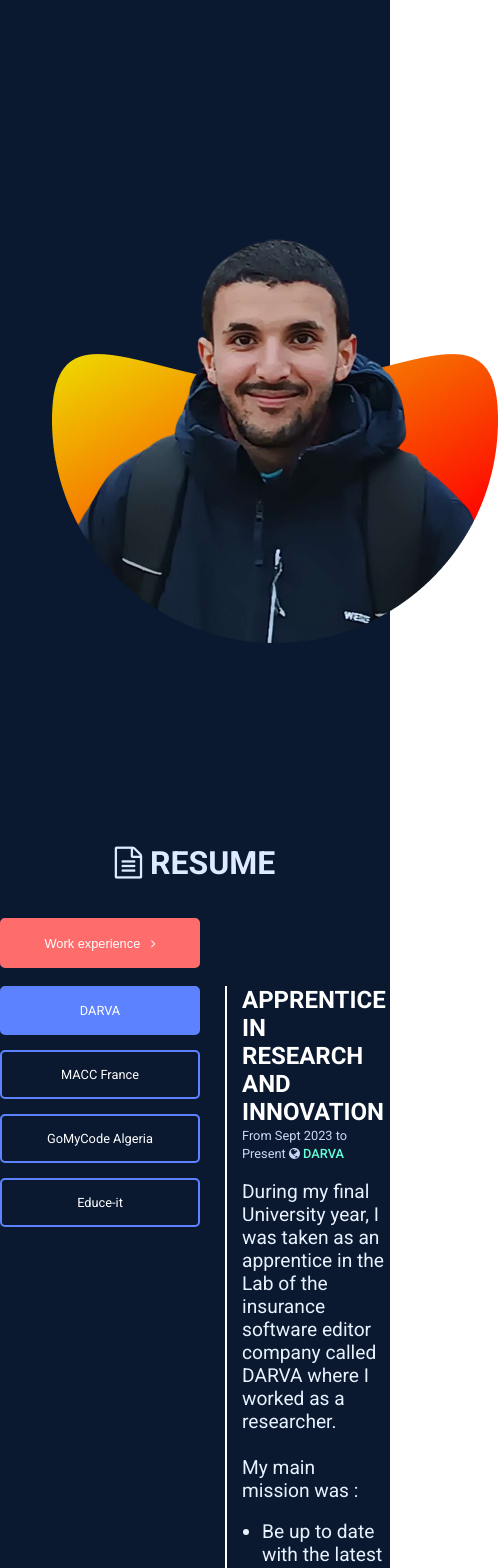
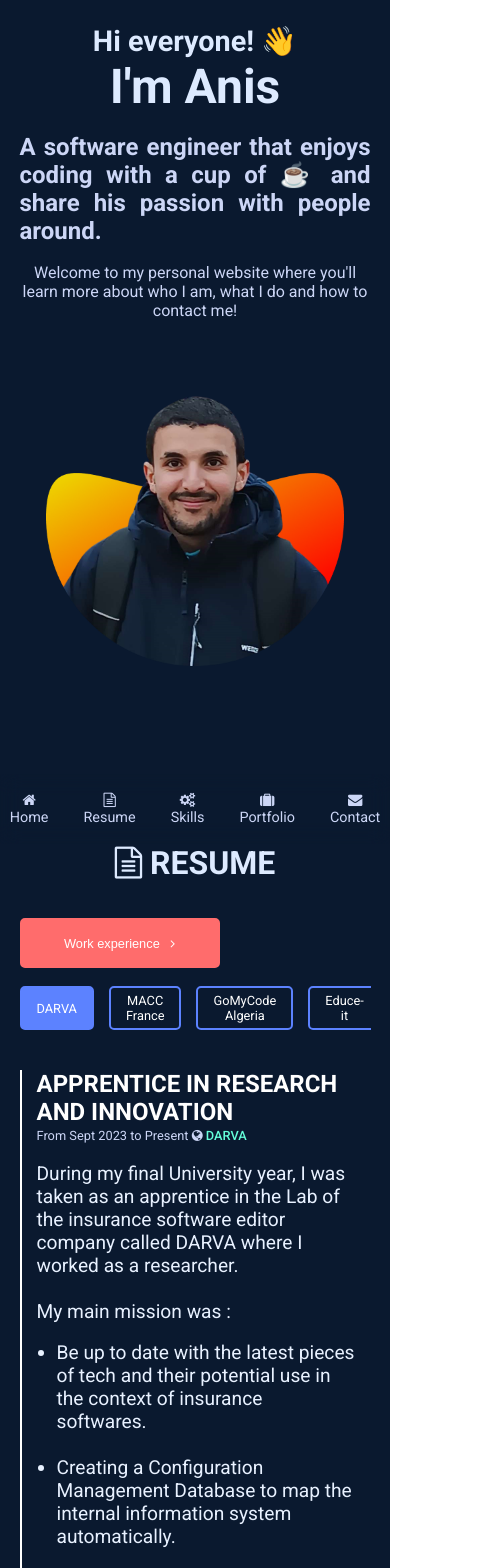
Before and after one commit to ZaPuncakeu/portfolio-v2, a React (Vite) app: page / in a window 390 px wide. Shown: the top 1568 px of the page, 498 px wide, since content can reach past the window. Built offline with nearby package versions, Linux system fonts and the light colour scheme; a web font is replaced by a local one.

Commit message:
added responsivity

```diff
--- a/src/components/Home/style.scss
+++ b/src/components/Home/style.scss
@@ -10,6 +10,54 @@
     div:last-child {
         img {
             object-fit: cover;
+        }
+    }
+
+    h2 {
+        font-family: var(--font-roboto);
+        font-size: clamp(1.5rem, 3vw, 5rem);
+    }
+
+    h1 {
+        font-family: var(--font-roboto);
+        font-size: clamp(2rem, 5vw, 5rem);
+    }
+
+    h3 {
+        font-family: var(--font-roboto);
+        font-size: clamp(1.5rem, 2.5vw, 3rem);
+    }
+
+    p {
+        font-family: var(--font-roboto);
+        font-size: clamp(1rem, 1.5vw, 2rem);
+    }
+
+    @media (max-width: 860px) {
+        width: 90%;
+        margin: auto;
+        flex-wrap: wrap;
+        text-align: center;
+
+        gap: 0px;
+        h2 {
+            font-size: 1.8rem;
+        }
+
+        h1 {
+            font-size: 3rem;
+        }
+
+        h3 {
+            text-align: justify;
+        }
+
+
+        div:last-child {
+            img {
+                width: 85%;
+                margin: 0 auto 150px auto;
+            }
         }
     }
 
@@ -30,26 +78,6 @@
         50% { transform: rotate(10.0deg) }
         60% { transform: rotate( 0.0deg) }  /* Reset for the last half to pause */
         100% { transform: rotate( 0.0deg) }
-    }
-
-    h2 {
-        font-family: var(--font-roboto);
-        font-size: clamp(1.5rem, 3vw, 5rem);
-    }
-
-    h1 {
-        font-family: var(--font-roboto);
-        font-size: clamp(2rem, 5vw, 5rem);
-    }
-
-    h3 {
-        font-family: var(--font-roboto);
-        font-size: clamp(1.5rem, 2.5vw, 3rem);
-    }
-
-    p {
-        font-family: var(--font-roboto);
-        font-size: clamp(1rem, 1.5vw, 2rem);
     }
 }
 
--- a/src/components/Navbar/index.tsx
+++ b/src/components/Navbar/index.tsx
@@ -2,6 +2,7 @@ import { useDispatch, useSelector } from 'react-redux';
 import { useLanguage } from '../../hooks/useLanguage';
 import { useWindowSize } from '../../hooks/useWindowSize';
 import './style-desktop.scss';
+import './style-mobile.scss';
 import { RootState } from '../../store';
 import { changeTheme } from '../../slices/themeSlice';
 
@@ -16,7 +17,7 @@ export default function Navbar(){
                 width > 860 ?
                     <DesktopNavbar text={text} theme={theme} />
                 :
-                    null
+                    <MobileNavbar text={text} theme={theme}/>
             }
         </>
     )
@@ -61,3 +62,25 @@ function DesktopNavbar({ text, theme }:any) {
         </nav>
     )
 }
+
+function MobileNavbar({ text, theme }:any) {
+
+    const dispatch = useDispatch();
+    return (
+        <nav id={`navbar-mobile`} className={`navbar-dark-mode`}>
+            <div className='nav-container'>
+                {
+                    text.Navbar['nav-items'].map((nav:any, index:number) => {
+                        return(
+                            <button key={`nav-item-${index}`}>
+                                <i className={nav.icon}></i>
+                                <br />
+                                {nav.text}
+                            </button>
+                        )
+                    })
+                }
+            </div>
+        </nav>
+    )
+}
--- a/src/components/Navbar/style-desktop.scss
+++ b/src/components/Navbar/style-desktop.scss
@@ -8,6 +8,7 @@
     padding: 0 15px;
     box-sizing: border-box;
     position: fixed;
+    z-index: 106;
     .nav-container {
         display: flex;
         gap: 35px;
--- a/src/components/Navbar/style-mobile.scss
+++ b/src/components/Navbar/style-mobile.scss
@@ -1,24 +1,25 @@
-#navbar {
+#navbar-mobile {
     width: 100%;
     height: 70px;
     display: flex;
-    justify-content: space-between;
+    justify-content: center;
     align-items: center;
-
+    backdrop-filter: blur(10px);
     padding: 0 15px;
     box-sizing: border-box;
-
+    position: fixed;
+    bottom: 0;
+    z-index: 106;
     .nav-container {
         display: flex;
         gap: 35px;
 
         &>button {
             font-size: 0.9rem;
-            transition: color 0.1s ease;
+            transition: color 0.15s ease;
             border: none;
             background: transparent;
             font-family: 'Roboto', sans-serif;
-
             &:hover {
                 cursor: pointer;
                 color: var(--navbar-hovered-color);
@@ -26,7 +27,18 @@
         }
     }
 
-
+    .options-nav {
+        display: flex;
+        gap: 25px;
+        align-items: center;
+        justify-content: flex-end;
+        .theme-button {
+            border: none;
+            border-radius: 50%;
+            width: 30px;
+            height: 30px;
+        }
+    }
 }
 
 .navbar-dark-mode {
@@ -35,8 +47,36 @@
             color: var(--dark-navbar-primary-color);
         }
     }
+
+    .theme-button {
+        color: var(--dark-navbar-primary-color);
+        transition: background-color 0.2s ease;
+        background-color: transparent;
+        &:hover {
+            cursor: pointer;
+            background-color: var(--dark-main-background-color-lighter);
+        }
+    }
 }
 
-.logo-nav {
+.navbar-light-mode {
+    .nav-container {
+        &>button {
+            color: var(--light-navbar-primary-color);
+        }
+    }
 
+    .theme-button {
+        color: var(--light-navbar-primary-color);
+        transition: background-color 0.2s ease;
+        background-color: transparent;
+        &:hover {
+            cursor: pointer;
+            background-color: var(--dark-main-background-color-lighter);
+        }
+    }
 }
+
+.logo-nav, .options-nav {
+    width: 200px;
+}
--- a/src/components/Portfolio/Card/style.scss
+++ b/src/components/Portfolio/Card/style.scss
@@ -6,6 +6,10 @@
     border-radius: 5px;
     transition: transform 0.2s ease;
     flex-shrink: 0;
+
+    @media (max-width: 860px) {
+        width: 100%;
+    }
 
     &:hover {
         /*transform: scale(1.1);*/
--- a/src/components/Portfolio/index.tsx
+++ b/src/components/Portfolio/index.tsx
@@ -7,6 +7,7 @@ import Slider from "react-slick";
 
 import "slick-carousel/slick/slick.css";
 import "slick-carousel/slick/slick-theme.css";
+import { useWindowSize } from '../../hooks/useWindowSize';
 
 const settings = {
     dots: false,
@@ -18,6 +19,8 @@ const settings = {
 
 export default function Portfolio() {
     const { text } = useLanguage();
+
+    const { width } = useWindowSize();
 
     return (
         <motion.div
@@ -44,7 +47,7 @@ export default function Portfolio() {
             </h1>
             <br /><br />
             <div className='slider-container'>
-                <Slider {...settings}>
+                <Slider arrows={width >= 860} {...settings}>
                     <Websites text={text} />
                     <MobileApps text={text} />
                 </Slider>
--- a/src/components/Resume/index.tsx
+++ b/src/components/Resume/index.tsx
@@ -2,6 +2,7 @@ import { useState } from 'react';
 import { useLanguage } from '../../hooks/useLanguage';
 import './style.scss';
 import { motion } from 'framer-motion';
+import { useWindowSize } from '../../hooks/useWindowSize';
 
 interface ExperienceType {
     year: 2022,
@@ -28,14 +29,21 @@ export default function Resume() {
     const { text } = useLanguage();
     const [selected, setSelected] = useState('work_experience');
     const [optionsOpened, setOptionsOpened] = useState(false);
+    const [careerOpened, setCareerOpened] = useState(false);
+    const { width } = useWindowSize();
 
     function toggleOptions() {
         setOptionsOpened(!optionsOpened);
     }
 
+    function toggleCarrerOpened() {
+        setCareerOpened(!careerOpened);
+    }
+
     function handleSelection(selection:string) {
         setOptionsOpened(false);
         setSelected(selection);
+        setCareerOpened(false);
     }
 
     return (
@@ -60,14 +68,21 @@ export default function Resume() {
             <h1><span className='fa fa-file-text-o'></span>&nbsp;{text.Resume.title}</h1>
             <br /><br />
             <div className='selection'>
-                <button className='selected' onClick={() => toggleOptions()}>
-                    {text.Resume[selected].title} &nbsp; <i className={`fa fa-angle-${optionsOpened ? 'left' : 'right'}`}></i>
-                </button>
+                <div className='selection-container'>
+                    <button className='selected type' onClick={() => toggleOptions()}>
+                        {text.Resume[selected].title} &nbsp; <i className={`fa fa-angle-${optionsOpened ? 'left' : 'right'}`}></i>
+                    </button>
+                    {/*
+                        width <= 860 &&
+                        <button className='career-option' onClick={() => toggleCarrerOpened()}><i className={`fa fa-angle-${careerOpened ? 'up' : 'down'}`}/></button>
+        */}
+                </div>
                 {
                     optionsOpened &&
                     options.filter(o => o !== selected).map((o, i) => {
                         return(
                             <motion.button
+                                className='type'
                                 key={`option-${o}`}
                                 onClick={() => handleSelection(o)}
                                 initial={{
@@ -110,6 +125,7 @@ function ResumeData({mkey, experiences}:ResumeDataProps) {
 
     function handleSelect(selection:number) {
         setSelectedExperience(selection);
+        //career.setCareerOpened(false);
     }
 
     return(
--- a/src/components/Resume/style.scss
+++ b/src/components/Resume/style.scss
@@ -1,5 +1,5 @@
 #resume {
-    width: 100%;
+    width: 90%;
     min-height: 100vh;
 
     &>h1 {
@@ -13,8 +13,8 @@
         width: 100%;
         display: flex;
         gap: 10px;
-
-        button {
+        overflow: auto;
+        .type {
             height: 50px;
             width: 200px;
             font-size: 1rem;
@@ -23,12 +23,39 @@
             background: transparent;
             cursor: pointer;
         }
+
+        .selection-container {
+            display: flex;
+
+            /*.type {
+                @media (max-width: 860px) {
+                    border-top-right-radius: 0;
+                    border-bottom-right-radius: 0;
+                }
+            }*/
+
+            .career-option {
+                height: 50px;
+                width: 25px;
+                font-size: 1rem;
+                font-size: clamp(0.8rem, 1.2vw, 1rem);
+                border-radius: 5px;
+                background: transparent;
+                cursor: pointer;
+                border-top-left-radius: 0;
+                border-bottom-left-radius: 0;
+            }
+        }
     }
 
     #content-container {
         width: 100%;
         display: flex;
         gap: 25px;
+
+        @media (max-width: 860px) {
+            flex-direction: column;
+        }
     }
 
     .exp-name
@@ -40,6 +67,14 @@
 
         flex-grow: 0;
         flex-shrink: 0;
+
+        @media (max-width: 860px) {
+            overflow: auto;
+            flex-direction: row;
+            width: 100%;
+            padding-bottom: 15px;
+        }
+
         button {
             width: 100%;
             padding: 15px 0;
@@ -50,6 +85,12 @@
             font-family: var(--font-roboto);
             cursor: pointer;
             transition: background-color 0.2s ease;
+
+            @media (max-width: 860px) {
+                flex-direction: row;
+                width: auto;
+                padding: 5px 15px;
+            }
         }
     }
 
--- a/src/components/Skills/style.scss
+++ b/src/components/Skills/style.scss
@@ -6,6 +6,11 @@
         text-transform: uppercase;
         font-family: var(--font-roboto);
         font-size: clamp(2rem, 3vw, 4rem);
+    }
+
+    @media (max-width: 860px) {
+        width: 90%;
+        margin: auto;
     }
 
     &>p {
--- a/src/index.css
+++ b/src/index.css
@@ -74,10 +74,12 @@
 * {
     margin: 0;
     padding: 0;
+    outline: none;
 }
 
 #app {
     width: 100%;
+    overflow-y: hidden;
     min-height: 100vh;
     transition: background-color 0.2s ease;
 }
@@ -107,3 +109,9 @@
     background-color: var(--navbar-hovered-color);
     color: var(--dark-navbar-primary-color);
 }
+
+@media only screen and(max-width: 860px) {
+    body {
+        padding: 15px;
+    }
+}
```
Also changed, not shown: src/components/Portfolio/style.scss (+10 -0 lines).
